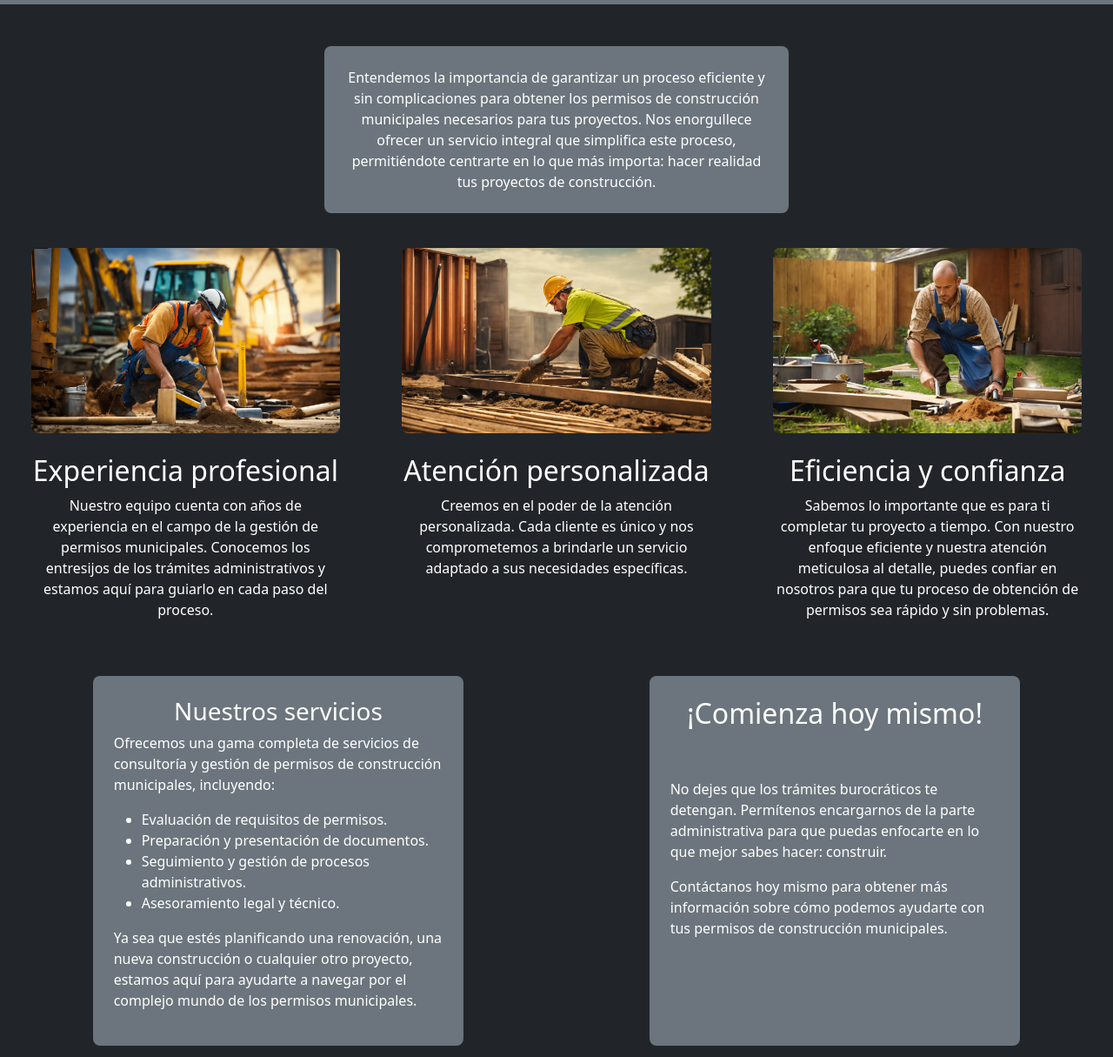
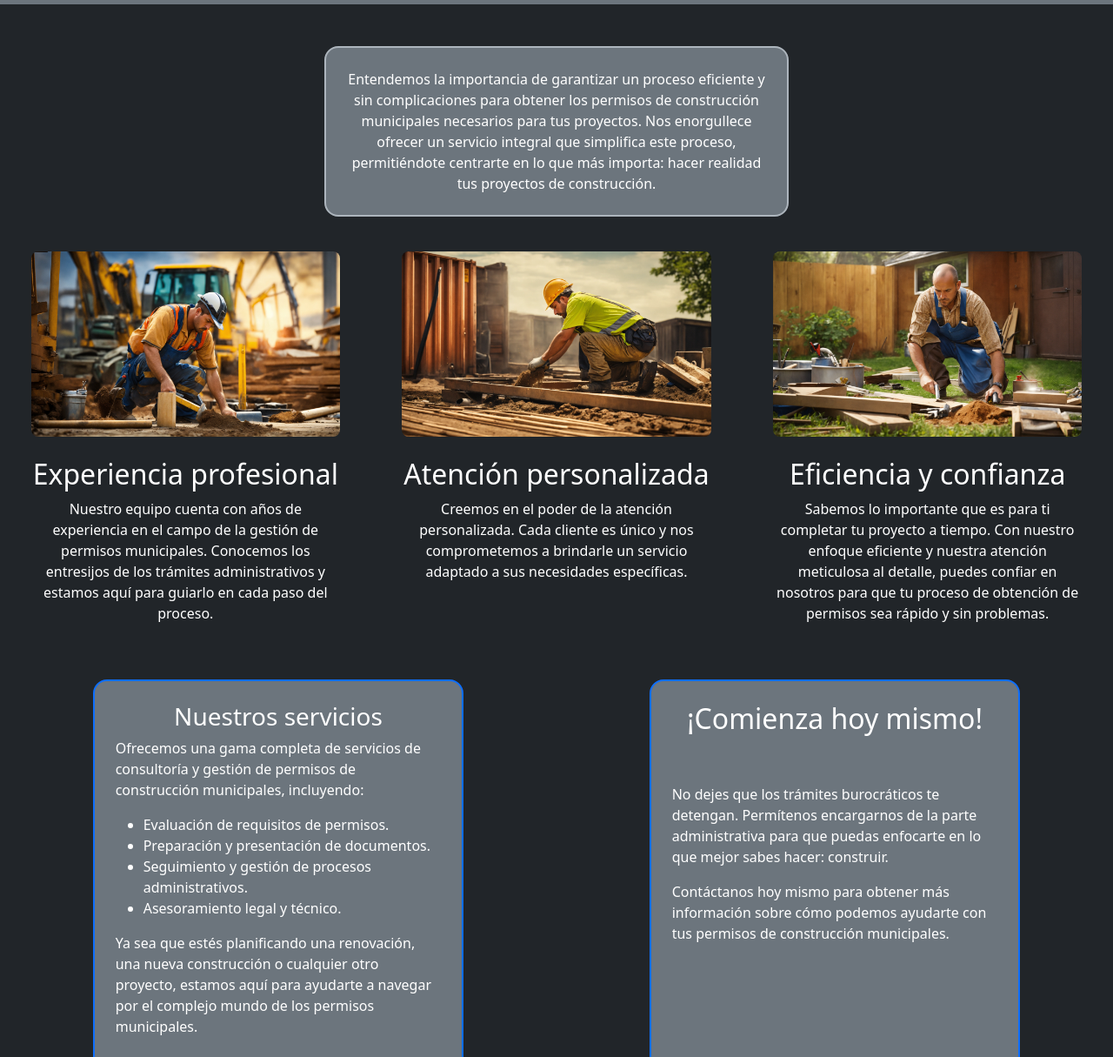
Before and after one commit to AriannaAguilarLeiva/Programacion4Quiz1, a website: page index.html in a window 1280 px wide. Shown: the part 82-1297 px from the top of the page at 87% size. Drawn offline with nearby package versions, Linux system fonts and the light colour scheme.

Commit message:
update index.html

```diff
--- a/index.html
+++ b/index.html
@@ -36,7 +36,7 @@
     </nav>
 
     <section class="col-12 align-items-center d-flex flex-row mt-5">
-        <p class="col-5 bg-secondary text-white rounded-3 mx-auto d-block p-4 text-center ">
+        <p class="col-5 bg-secondary text-white rounded-3 mx-auto d-block p-4 text-center rounded-4 border border-2 border-dark-subtle ">
 
             Entendemos la importancia de garantizar un proceso eficiente y sin complicaciones
             para obtener los permisos de construcción municipales necesarios para tus proyectos. Nos enorgullece ofrecer
@@ -95,7 +95,7 @@
 
     <section class="col-12 d-flex flex-row mt-5 ">
 
-        <div class="col-4  mx-auto  d-block text-white  bg-secondary p-4  rounded-3">
+        <div class="col-4  mx-auto  d-block text-white  bg-secondary p-4  rounded-4 border border-2 border-primary ">
             <h3 class="mx-auto  d-block text-center">Nuestros servicios</h3>
             <p class=" col-12 text-start mx-auto  d-block ">
                 Ofrecemos una gama completa de servicios de consultoría y gestión de permisos de construcción
@@ -121,7 +121,7 @@
 
 
         </div>
-        <div class="col-4  mx-auto  d-block text-white bg-secondary p-4 rounded-3  ">
+        <div class="col-4  mx-auto  d-block text-white bg-secondary p-4 rounded-4 rounded-4 border border-2 border-primary  ">
             <p class="h2 text-white text-center">¡Comienza hoy mismo!</p>
 
             <p class=" col-12 mx-auto  d-block pt-5 ">
```
